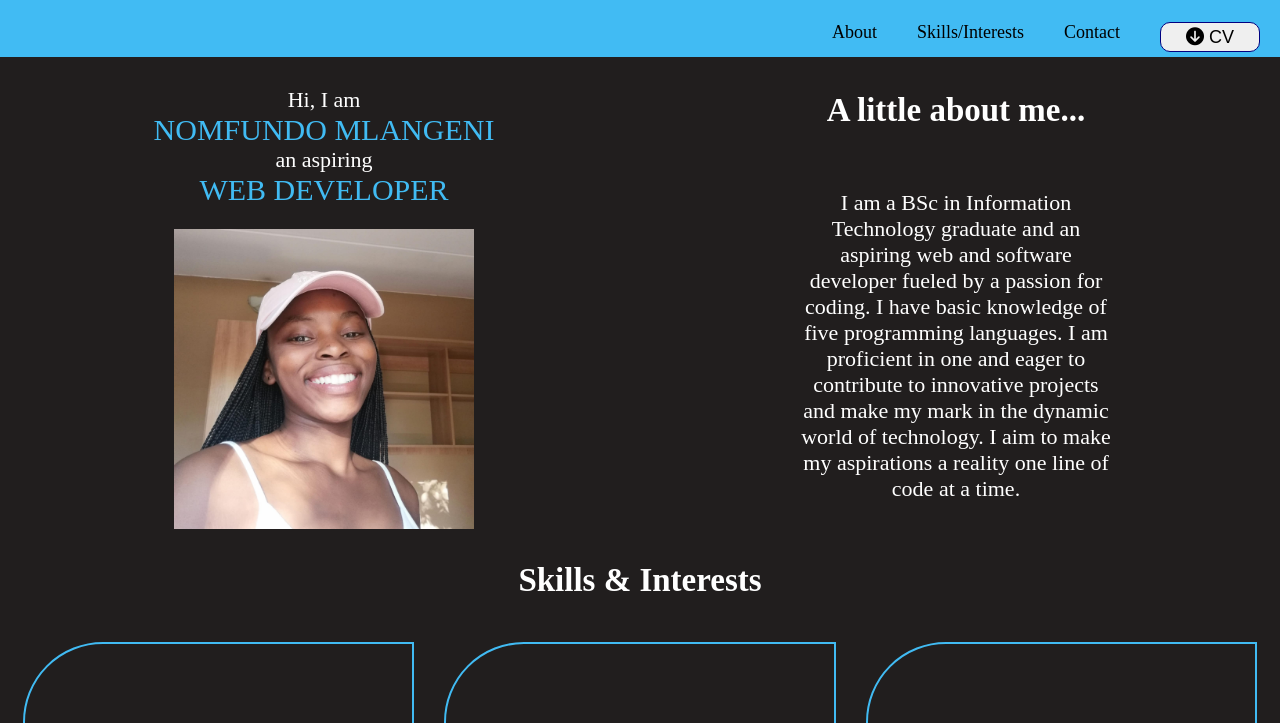
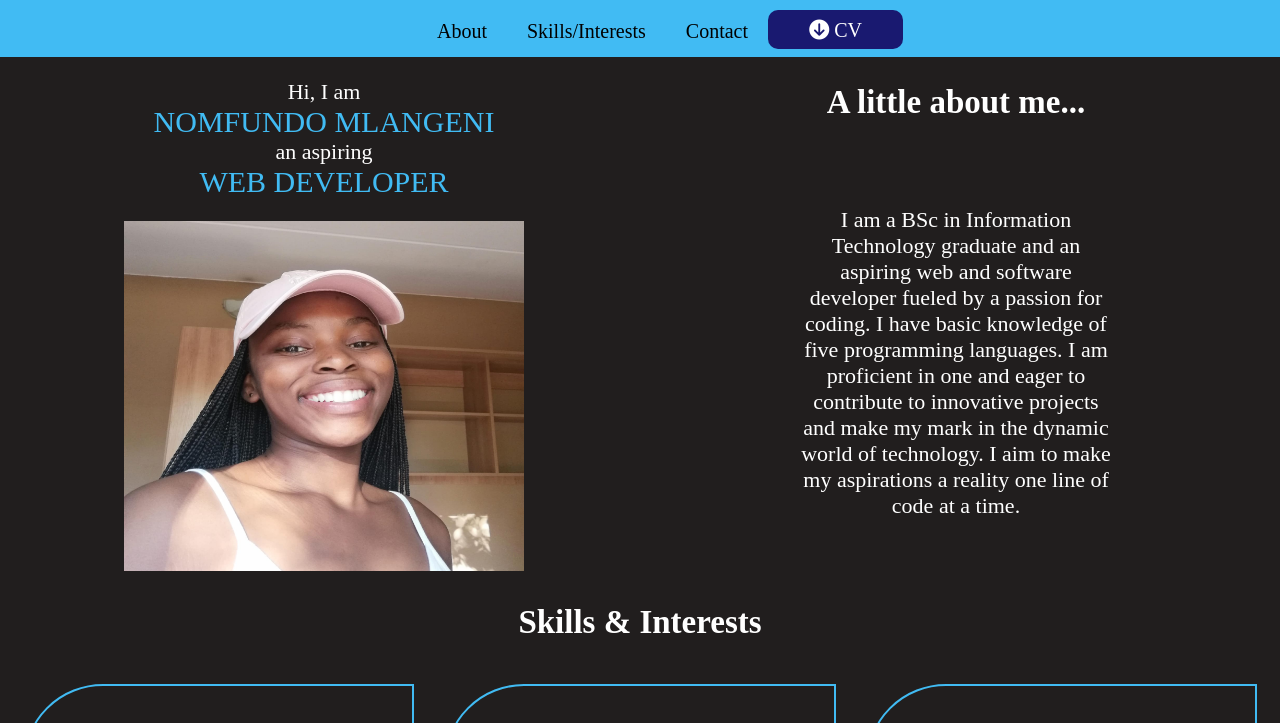
Before and after one commit to NomfundoFlorence/NomfundoFlorence.github.io, a plain HTML site: page index.html in a window 1280 px wide. Shown: the top 723 px of the page. Drawn offline with Linux system fonts and the light colour scheme.

Commit message:
modified nav bar to follow mobile-first approach

```diff
--- a/index.html
+++ b/index.html
@@ -15,20 +15,19 @@
   <body>
     <nav>
       <ul class="nav">
-        <a href="#intro" class="navAbout"> <li>About</li> </a>
-        <a href="#skills-interests" class="navSkills">
+        <a href="#intro-image" class="navAbout"> <li>About</li> </a>
+        <a href="#skillsInterests" class="navSkills">
           <li>Skills/Interests</li>
         </a>
         <a href="#contact" class="navContact"> <li>Contact</li> </a>
         <a href="./resources/CV.docx" class="navCV">
-          <button class="cv">
           <i class="fa-solid fa-circle-arrow-down"></i> CV
-          </button>
         </a>
       </ul>
     </nav>
 
-    <section class="intro-image">
+    <div class="content">
+      <section id="intro-image">
         <div class="intro-name">
           <p class="intro">
             Hi, I am <span class="name">NOMFUNDO MLANGENI</span>
@@ -41,8 +40,8 @@
         <div class="about-me">
           <h2>A little about me...</h2>
           <p class="about-me-para">
-          I am a BSc in Information Technology graduate and an aspiring web and
-          software developer fueled by a passion for coding. I have basic
+            I am a BSc in Information Technology graduate and an aspiring web
+            and software developer fueled by a passion for coding. I have basic
             knowledge of five programming languages. I am proficient in one and
             eager to contribute to innovative projects and make my mark in the
             dynamic world of technology. I aim to make my aspirations a reality
@@ -131,5 +130,6 @@
           <p>© copyright 2024 - Nomfundo Mlangeni.</p>
         </footer>
       </div>
+    </div>
   </body>
 </html>
--- a/styles.css
+++ b/styles.css
@@ -1,58 +1,68 @@
 body {
   background-color: rgb(33, 30, 30);
   font-size: 22px;
-  margin-bottom: 0;
   color: #ffffff;
+}
+
+.content {
+  margin-top: 120px;
 }
 
 nav {
   background-color: rgb(65, 187, 243);
   display: flex;
-  justify-content: right;
+  justify-content: center;
   width: 100%;
-  height: 57px;
+  height: 120px;
   position: fixed;
   overflow: hidden;
   top: 0;
   left: 0;
+  box-sizing: border-box;
 }
 
 .cv {
   height: 30px;
   width: 100px;
-  /* color: #ffffff; */
-  /* background-color: rgb(60, 57, 255); */
   border: 1.5px solid navy;
-  /* padding: 5px 8px 5px 8px; */
   border-radius: 10px;
 }
 
 nav ul {
+  font-size: 20px;
   list-style-type: none;
-  display: flex;
+  display: block;
+  text-align: center;
+  margin: 6px;
 }
-nav ul li,
-.cv {
-  margin: 0px 20px 2px 20px;
+
+.navCV {
+  background-color: rgb(25, 25, 112);
+  border-radius: 10px;
+  padding: 5px 20px;
+}
+
+nav ul li {
+  margin: 0px 20px 5px 20px;
+  padding: px;
   color: #000000;
-  font-size: 18px;
+  font-size: 20px;
+}
+
+nav ul li:hover {
+  color: #ffffff;
+  font-size: 20px;
 }
 
 a:link {
   color: #ffffff;
   text-decoration: none;
 }
+
 a:visited {
   color: #ffffff;
 }
-a.navAbout:hover,
-a.navSkills:hover,
-a.navContact:hover {
-  border-bottom: 2px solid black;
-  color: #ffffff;
-  padding: 3px;
-  margin: auto;
-}
+
 a:active {
   color: #000000;
 }
@@ -60,8 +70,9 @@ a:active {
 h2 {
   text-align: center;
 }
-.intro-image {
-  padding-top: 57px;
+
+#intro-image {
+  /* padding-top: 115px; */
   display: grid;
   grid-template-columns: auto;
 }
@@ -89,7 +100,6 @@ img {
 
 .about-me {
   display: grid;
-  /* grid-column: 2 / 3; */
   width: 50%;
   margin: 0 auto;
   text-align: center;
@@ -145,6 +155,10 @@ img {
   display: none;
 }
 
+.fa-phone:hover {
+  color: rgb(65, 187, 243);
+}
+
 a.icon-email:hover,
 a.icon-linkedIn:hover {
   color: rgb(65, 187, 243);
@@ -156,13 +170,72 @@ footer {
 }
 
 @media (min-width: 1023px) {
-  .intro-image {
+  #intro-image {
     grid-template-columns: repeat(2, 1fr);
     justify-content: space-evenly;
   }
 }
 
 @media (min-width: 768px) {
+  .content {
+    margin-top: 57px;
+  }
+
+  nav {
+    background-color: rgb(65, 187, 243);
+    display: flex;
+    justify-content: center;
+    width: 100%;
+    height: 57px;
+    position: fixed;
+    overflow: hidden;
+    top: 0;
+    left: 0;
+  }
+
+  .navCV {
+    background-color: rgb(25, 25, 112);
+    height: 25px;
+    width: 95px;
+    border-radius: 10px;
+    margin-top: 9.5px;
+    padding-top: 9px;
+  }
+
+  nav ul {
+    list-style-type: none;
+    display: flex;
+    margin: 0px;
+  }
+
+  nav ul li {
+    padding-top: 20px;
+    margin: 0px 20px 2px 20px;
+    color: #000000;
+    font-size: 20px;
+  }
+
+  a:link {
+    color: #ffffff;
+    text-decoration: none;
+  }
+  a:visited {
+    color: #ffffff;
+  }
+  nav ul li:hover {
+    font-size: 20px;
+    color: #ffffff;
+  }
+
+  img {
+    width: 400px;
+    height: 350px;
+  }
+
+  .fa-phone:hover {
+    color: rgb(65, 187, 243);
+  }
+
   .skills {
     grid-template-columns: repeat(auto-fit, minmax(250px, 1fr));
     grid-column: 2 / 3;
```
Lines whose indentation alone changed are shown as unchanged.
